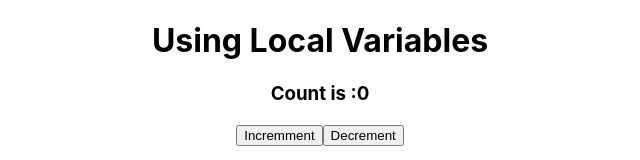
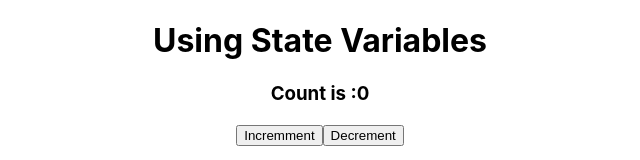
Before and after one commit to S1coder-18/ReactPractice, a React (Create React App) app in the folder tasks/: page / in a window 1280 px wide. Shown: the top 160 px of the page, without its empty margins (320-960 px from the left). Built offline with nearby package versions, Linux system fonts and the light colour scheme.

Commit message:
Handling negative values

```diff
--- a/tasks/src/App.js
+++ b/tasks/src/App.js
@@ -5,7 +5,7 @@ import Counter1 from './components/counter1/Counter1';
 function App() {
   return (
     <div className="App">
-      <h1>Using Local Variables</h1>
+      <h1>Using State Variables</h1>
       <Counter1 />
     </div>
   );
```
